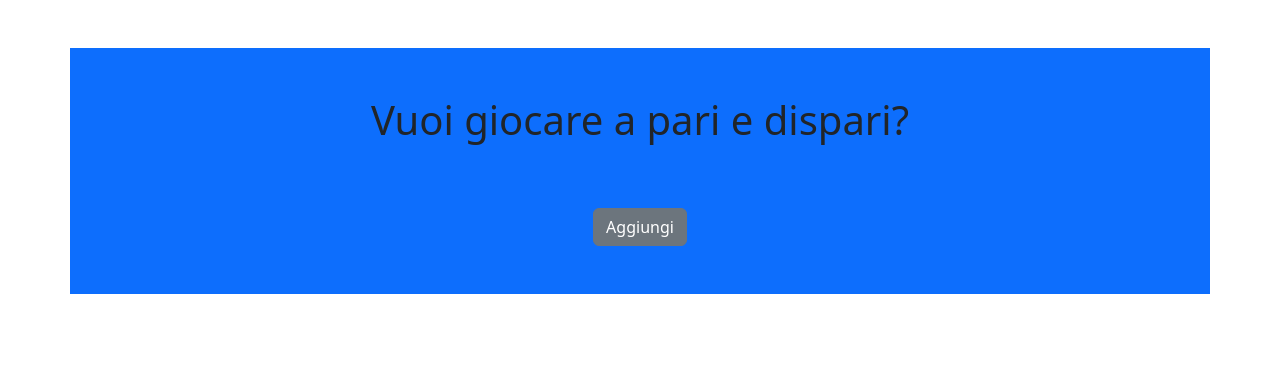
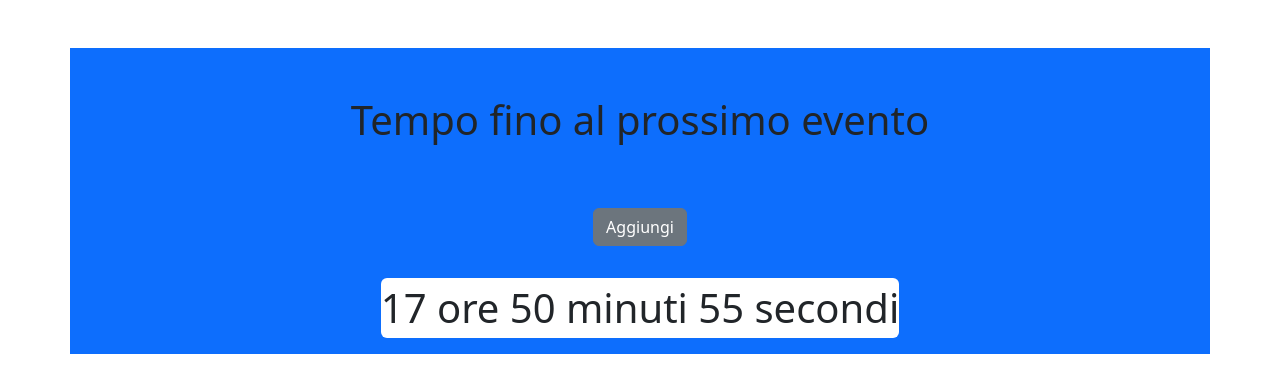
Before and after one commit to ColluraV/js-simon, a plain HTML site: page index.html in a window 1280 px wide. Both pictures are taken after a click on the button "Aggiungi". Drawn offline with nearby package versions, Linux system fonts and the light colour scheme.

Commit message:
timer funzionante, preparativi selezione data

```diff
--- a/index.html
+++ b/index.html
@@ -19,7 +19,7 @@
 <body>
     <div class="container d-flex flex-column text-center bg-primary my-5">
         <div class="row justify-content-center bg-primary">
-            <h1 class="my-5">Vuoi giocare a pari e dispari?</h1>
+            <h1 class="my-5">Tempo fino al prossimo evento</h1>
 
             <!--<div class="col-5 d-flex justify-content-center flex-column">
 
--- a/main.js
+++ b/main.js
@@ -1,33 +1,43 @@
 const risultato = document.querySelector(`#risultato`);
 const btnActivate = document.querySelector(".conferma");
 
-const timeOver = new Date(`2023-07-14T09:30:0`).getTime();
+const timeOver = new Date(`2023-07-14T09:30:00`).getTime();
+/*const iTimeOver = new Date(`${iY}-${iM}-${iD}T${iH}:${iMin}:${iS}`).getTime();*/
 
 let now;
 btnActivate.addEventListener("click",function(){
 
-    const result = timer();
 
-    /*console.log(result)
-    console.log(timeOver)*/
+setInterval(function () {
 
+
+    let result = timer();
+
+
+    console.log(result);
+    console.log(timeOver);
+
+    const seconds = Math.floor(result / 1000);
+    const minutes = Math.floor(seconds / 60);
+    const hours = Math.floor(minutes / 60);
+
+    console.log(seconds);
+    console.log(minutes);
+    console.log(hours);
+
+    risultato.innerHTML = `${hours} ore ${minutes % 60} minuti ${seconds % 60} secondi`;
+
+      }, 500);
 })
 
-
-function timer (){/*da_testare*/
+//calcolatore tempo residuo
+function timer (){
 
    now = new Date().getTime();
     let countdown = timeOver - now;
 
-
-
-
     console.log(now);
     console.log(countdown);
-   /* console.log(seconds);
-    console.log(minutes);
-    console.log(hours);*/
-
 
     return countdown;
 
```
